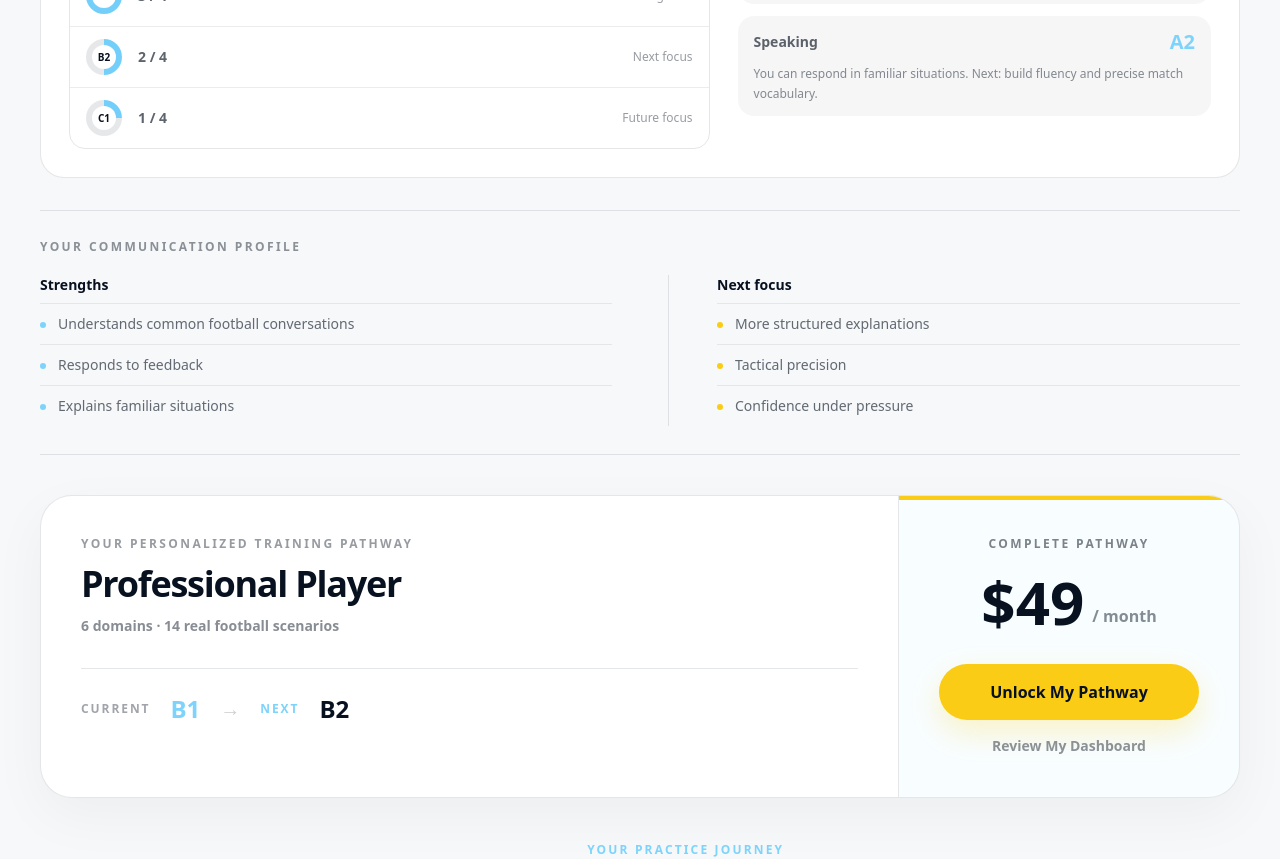
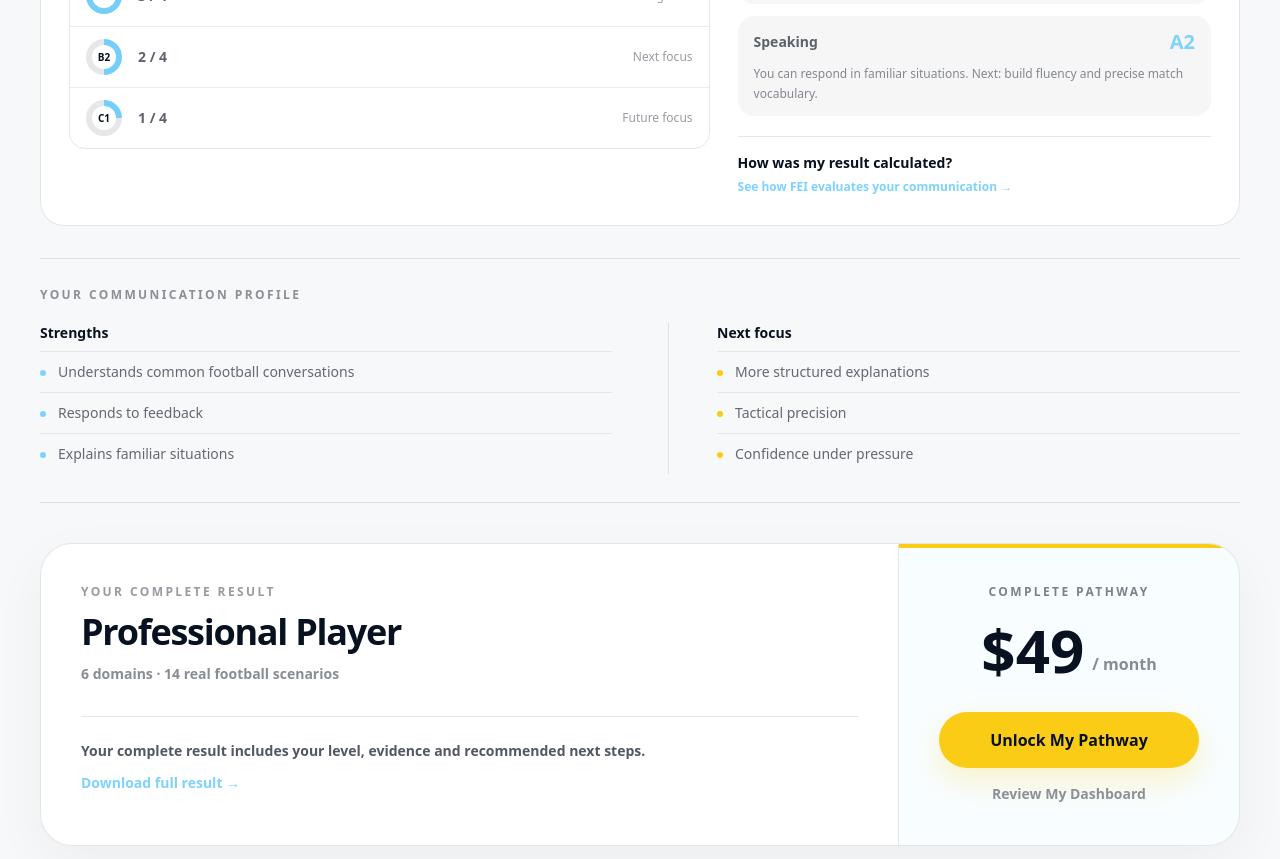
Before and after one commit to feifootball/fei-platform, a Next.js app: page /diagnostic/results/1 in a window 1280 px wide. Shown: the part 620-1479 px from the top of the page. Built offline with nearby package versions, Linux system fonts and the light colour scheme; no server answers; the database is empty.

Commit message:
Refine result evidence and complete result section

```diff
--- a/app/diagnostic/results/[attemptId]/page.tsx
+++ b/app/diagnostic/results/[attemptId]/page.tsx
@@ -142,7 +142,7 @@ export default function DiagnosticResultPage() {
         </section>
 
         <section className="mt-8 rounded-[2rem] border border-fei-bg/10 bg-white shadow-[0_18px_55px_rgba(7,17,31,0.05)]">
-          <div className="grid lg:grid-cols-[0.8fr_1.2fr]">
+          <div className="grid lg:grid-cols-[0.58fr_1.42fr]">
             <div className="p-7 sm:p-10 lg:border-r lg:border-fei-bg/10">
               <p className="text-xs font-black uppercase tracking-[0.2em] text-fei-bg/48">Your level</p>
               <p className="mt-4 text-8xl font-black leading-none tracking-[-0.08em] text-fei-sky">{result.level}</p>
@@ -187,6 +187,10 @@ export default function DiagnosticResultPage() {
                   <p className="mt-2 text-xs leading-5 text-fei-bg/48">You can respond in familiar situations. Next: build fluency and precise match vocabulary.</p>
                 </div>
               </div>
+              <div className="mt-5 border-t border-fei-bg/10 pt-4">
+                <p className="text-sm font-semibold text-fei-bg">How was my result calculated?</p>
+                <a href="/#how-we-evaluate" className="mt-1 inline-flex text-xs font-bold text-fei-sky hover:underline">See how FEI evaluates your communication →</a>
+              </div>
             </div>
           </div>
         </section>
@@ -221,10 +225,10 @@ export default function DiagnosticResultPage() {
           <div className="overflow-hidden rounded-[2rem] border border-fei-bg/10 bg-white shadow-[0_18px_55px_rgba(7,17,31,0.045)]">
             <div className="grid lg:grid-cols-[1fr_340px]">
               <div className="p-7 sm:p-10 lg:border-r lg:border-fei-bg/10">
-                <p className="text-xs font-black uppercase tracking-[0.2em] text-fei-bg/42">Your personalized training pathway</p>
+                <p className="text-xs font-black uppercase tracking-[0.2em] text-fei-bg/42">Your complete result</p>
                 <h2 className="mt-3 text-3xl font-black tracking-[-0.035em] sm:text-4xl">{role}</h2>
                 <p className="mt-3 text-sm font-semibold text-fei-bg/48">6 domains · 14 real football scenarios</p>
-                <div className="mt-8 flex flex-wrap items-center gap-5 border-t border-fei-bg/10 pt-6"><span className="text-xs font-black uppercase tracking-[0.16em] text-fei-bg/38">Current</span><span className="text-2xl font-black text-fei-sky">{result.level}</span><span className="text-xl font-black text-fei-bg/20">→</span><span className="text-xs font-black uppercase tracking-[0.16em] text-fei-sky">Next</span><span className="text-2xl font-black">B2</span></div>
+                <div className="mt-8 border-t border-fei-bg/10 pt-6"><p className="text-sm font-semibold text-fei-bg/70">Your complete result includes your level, evidence and recommended next steps.</p><a href="#download-result" className="mt-3 inline-flex text-sm font-bold text-fei-sky hover:underline">Download full result →</a></div>
               </div>
               <div className="relative flex flex-col justify-between border-t border-fei-bg/10 bg-fei-sky/[0.055] p-7 sm:p-10 lg:border-t-0"><div className="absolute inset-x-0 top-0 h-1 bg-fei-yellow" /><div><p className="text-center text-xs font-black uppercase tracking-[0.2em] text-fei-bg/52">Complete pathway</p><div className="mt-5 flex items-end justify-center gap-2"><p className="text-6xl font-black leading-none">$49</p><p className="pb-1 text-base font-bold text-fei-bg/48">/ month</p></div></div><div className="mt-8"><button type="button" onClick={() => router.push('/#pricing')} className="w-full rounded-full bg-fei-yellow px-6 py-4 text-base font-black shadow-[0_12px_30px_rgba(255,204,0,0.22)] transition hover:-translate-y-0.5">Unlock My Pathway</button><button type="button" onClick={() => router.push('/dashboard')} className="mt-4 w-full text-sm font-bold text-fei-bg/45 hover:text-fei-bg">Review My Dashboard</button></div></div>
             </div>
```
